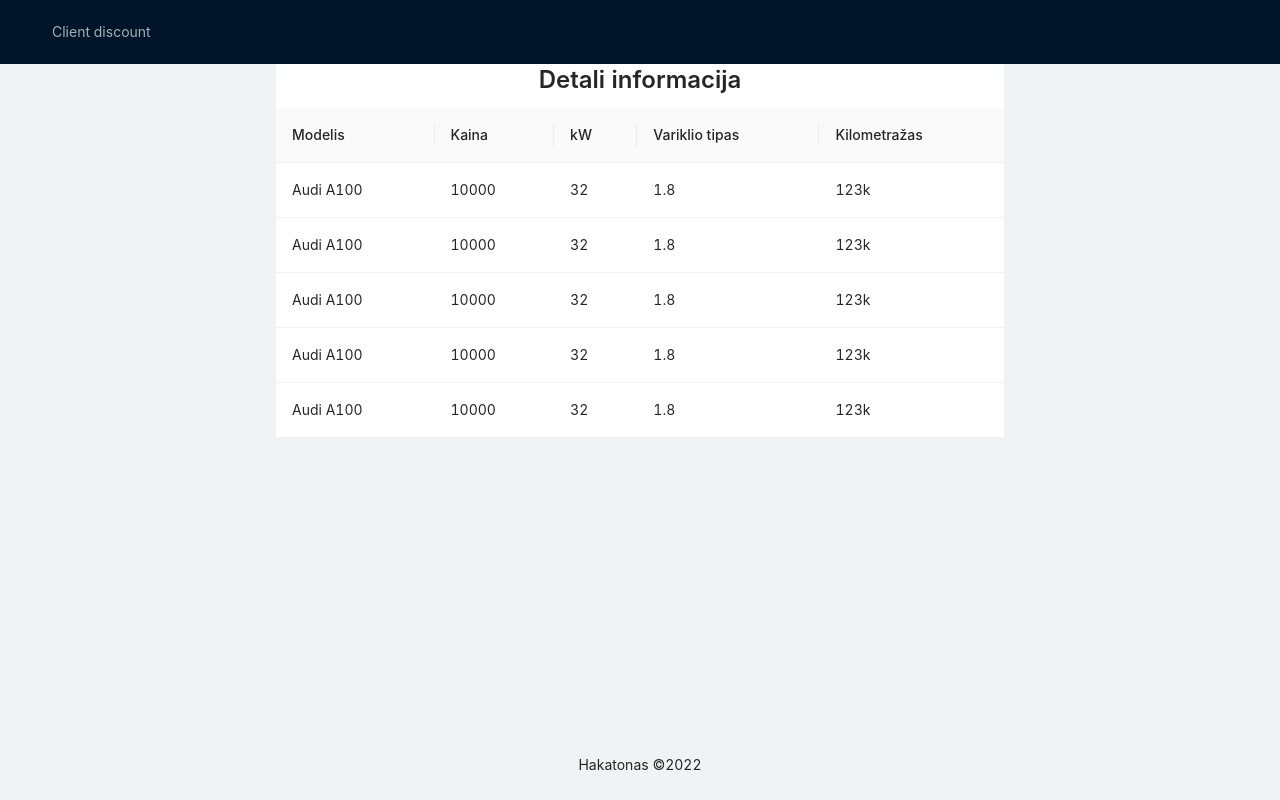
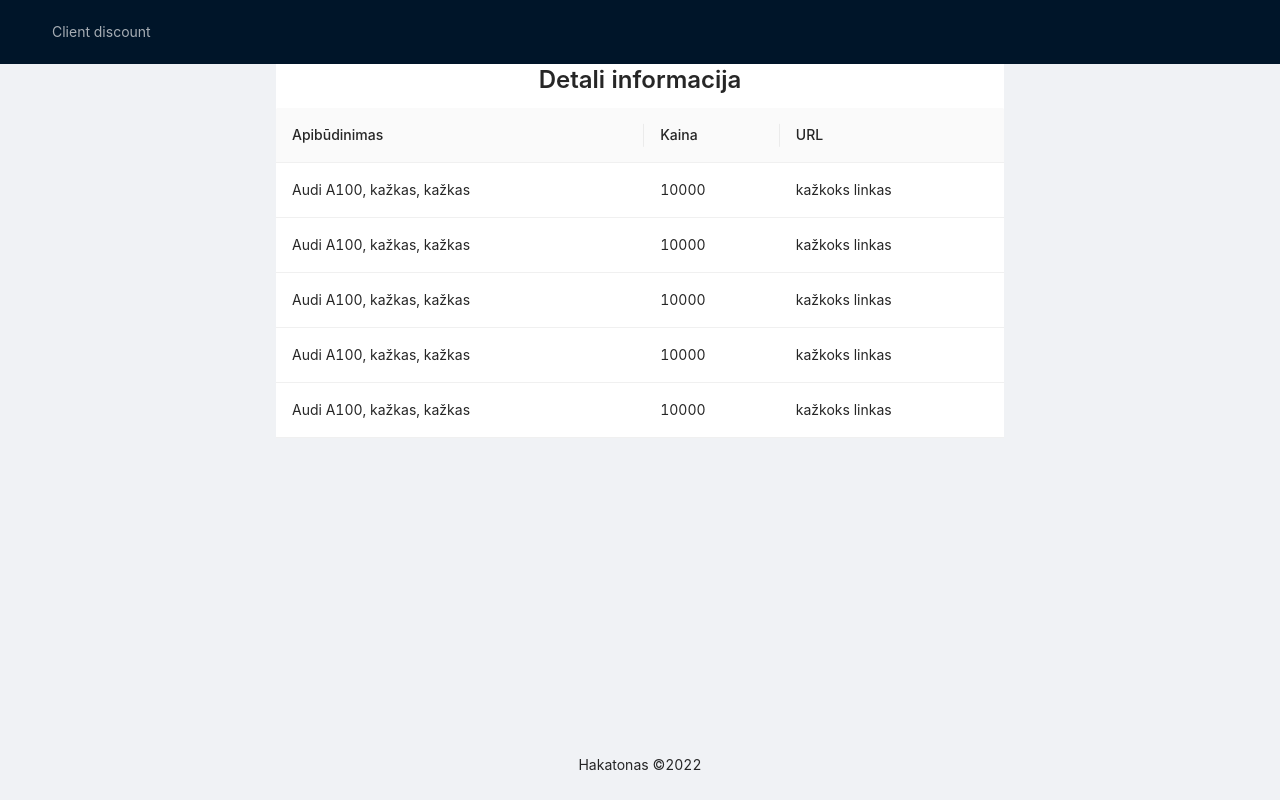
Before and after one commit to Jurkenas/market-value-calculator, a React (Vite) app in the folder solution/front-end/: page /detaliInfo in a window 1280 px wide. Built offline with nearby package versions, Linux system fonts and the light colour scheme.

Commit message:
feat: table update

```diff
--- a/solution/front-end/src/components/Pages/CalculatedValuePageDetailsTable/CalculatedValuePageDetailsTable.tsx
+++ b/solution/front-end/src/components/Pages/CalculatedValuePageDetailsTable/CalculatedValuePageDetailsTable.tsx
@@ -6,9 +6,9 @@
 const { Title } = Typography;
 const columns = [
   {
-    title: 'Modelis',
-    dataIndex: 'modelis',
-    key: 'modelis',
+    title: 'Apibūdinimas',
+    dataIndex: 'apibūdinimas',
+    key: 'apibūdinimas',
   },
   {
     title: 'Kaina',
@@ -16,57 +16,37 @@
     key: 'kaina',
   },
   {
-    title: 'kW',
-    dataIndex: 'kW',
-    key: 'kW',
-  },
-  {
-    title: 'Variklio tipas',
-    dataIndex: 'variklis',
-    key: 'variklis',
-  },
-  {
-    title: 'Kilometražas',
-    dataIndex: 'kilometražas',
-    key: 'kilometražas',
+    title: 'URL',
+    dataIndex: 'url',
+    key: 'url',
   },
 ];
 
 const data = [
   {
-    modelis: 'Audi A100',
+    apibūdinimas: 'Audi A100, kažkas, kažkas',
     kaina: 10000,
-    kW: 32,
-    variklis: 1.8,
-    kilometražas: '123k',
+    url: 'kažkoks linkas',
   },
   {
-    modelis: 'Audi A100',
+    apibūdinimas: 'Audi A100, kažkas, kažkas',
     kaina: 10000,
-    kW: 32,
-    variklis: 1.8,
-    kilometražas: '123k',
+    url: 'kažkoks linkas',
   },
   {
-    modelis: 'Audi A100',
+    apibūdinimas: 'Audi A100, kažkas, kažkas',
     kaina: 10000,
-    kW: 32,
-    variklis: 1.8,
-    kilometražas: '123k',
+    url: 'kažkoks linkas',
   },
   {
-    modelis: 'Audi A100',
+    apibūdinimas: 'Audi A100, kažkas, kažkas',
     kaina: 10000,
-    kW: 32,
-    variklis: 1.8,
-    kilometražas: '123k',
+    url: 'kažkoks linkas',
   },
   {
-    modelis: 'Audi A100',
+    apibūdinimas: 'Audi A100, kažkas, kažkas',
     kaina: 10000,
-    kW: 32,
-    variklis: 1.8,
-    kilometražas: '123k',
+    url: 'kažkoks linkas',
   },
 ];
 
```
